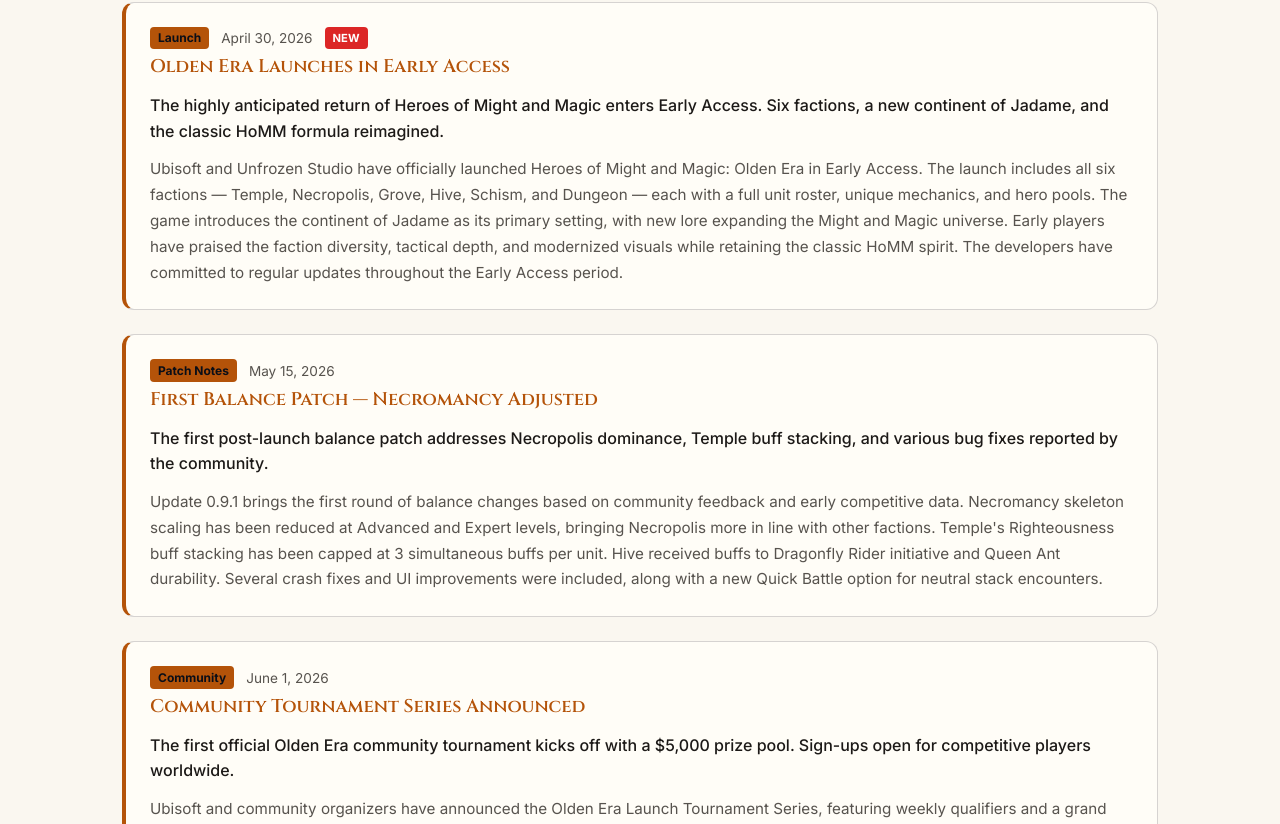
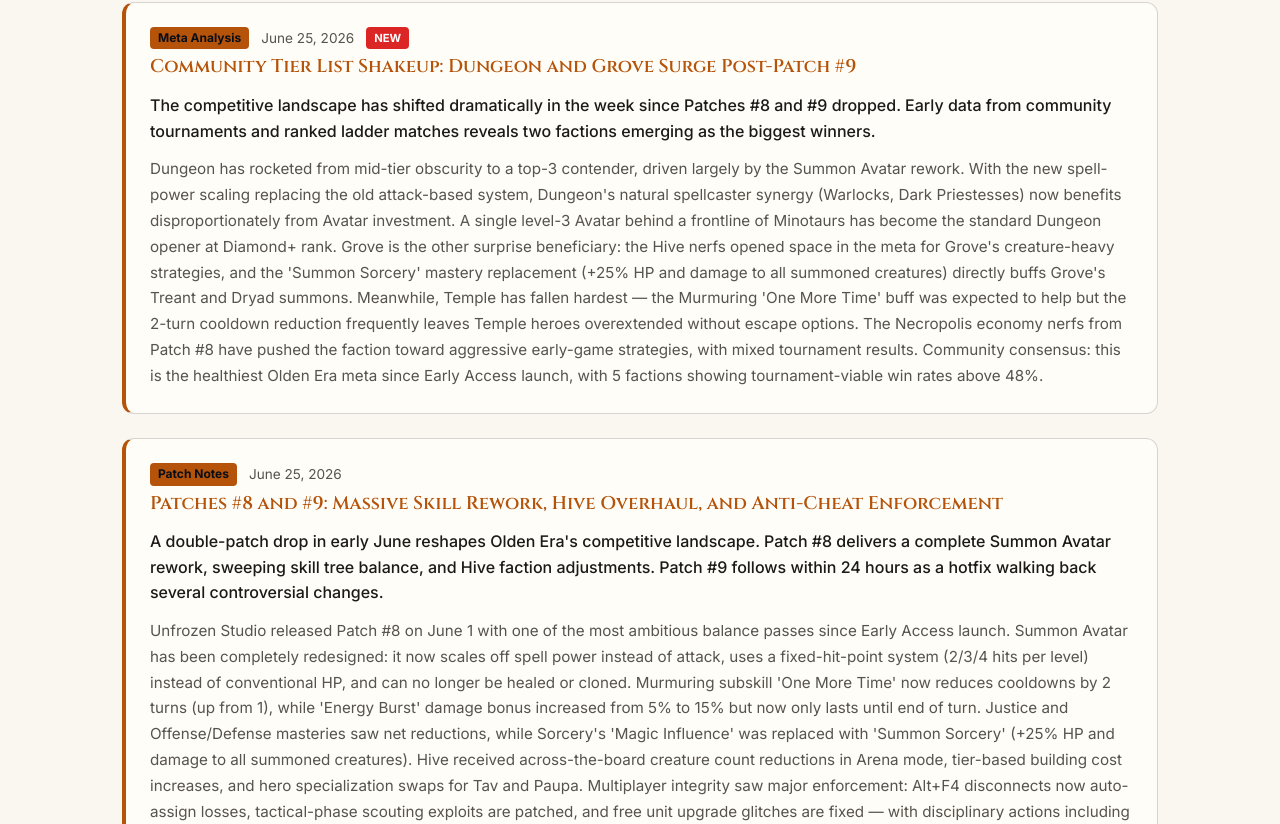
Before and after one commit to ryuuu2020/olden-era-guide, a Next.js app: page /news in a window 1280 px wide. Shown: the part 796-1620 px from the top of the page. Built offline with nearby package versions, Linux system fonts and the light colour scheme.

Commit message:
news: post-patch #9 meta analysis

```diff
--- a/app/news/page.tsx
+++ b/app/news/page.tsx
@@ -15,6 +15,24 @@
 }
 
 const newsItems: NewsItem[] = [
+  {
+    date: "June 25, 2026",
+    title: "Community Tier List Shakeup: Dungeon and Grove Surge Post-Patch #9",
+    tag: "Meta Analysis",
+    summary:
+      "The competitive landscape has shifted dramatically in the week since Patches #8 and #9 dropped. Early data from community tournaments and ranked ladder matches reveals two factions emerging as the biggest winners.",
+    details:
+      "Dungeon has rocketed from mid-tier obscurity to a top-3 contender, driven largely by the Summon Avatar rework. With the new spell-power scaling replacing the old attack-based system, Dungeon's natural spellcaster synergy (Warlocks, Dark Priestesses) now benefits disproportionately from Avatar investment. A single level-3 Avatar behind a frontline of Minotaurs has become the standard Dungeon opener at Diamond+ rank. Grove is the other surprise beneficiary: the Hive nerfs opened space in the meta for Grove's creature-heavy strategies, and the 'Summon Sorcery' mastery replacement (+25% HP and damage to all summoned creatures) directly buffs Grove's Treant and Dryad summons. Meanwhile, Temple has fallen hardest — the Murmuring 'One More Time' buff was expected to help but the 2-turn cooldown reduction frequently leaves Temple heroes overextended without escape options. The Necropolis economy nerfs from Patch #8 have pushed the faction toward aggressive early-game strategies, with mixed tournament results. Community consensus: this is the healthiest Olden Era meta since Early Access launch, with 5 factions showing tournament-viable win rates above 48%.",
+  },
+  {
+    date: "June 25, 2026",
+    title: "Patches #8 and #9: Massive Skill Rework, Hive Overhaul, and Anti-Cheat Enforcement",
+    tag: "Patch Notes",
+    summary:
+      "A double-patch drop in early June reshapes Olden Era's competitive landscape. Patch #8 delivers a complete Summon Avatar rework, sweeping skill tree balance, and Hive faction adjustments. Patch #9 follows within 24 hours as a hotfix walking back several controversial changes.",
+    details:
+      "Unfrozen Studio released Patch #8 on June 1 with one of the most ambitious balance passes since Early Access launch. Summon Avatar has been completely redesigned: it now scales off spell power instead of attack, uses a fixed-hit-point system (2/3/4 hits per level) instead of conventional HP, and can no longer be healed or cloned. Murmuring subskill 'One More Time' now reduces cooldowns by 2 turns (up from 1), while 'Energy Burst' damage bonus increased from 5% to 15% but now only lasts until end of turn. Justice and Offense/Defense masteries saw net reductions, while Sorcery's 'Magic Influence' was replaced with 'Summon Sorcery' (+25% HP and damage to all summoned creatures). Hive received across-the-board creature count reductions in Arena mode, tier-based building cost increases, and hero specialization swaps for Tav and Paupa. Multiplayer integrity saw major enforcement: Alt+F4 disconnects now auto-assign losses, tactical-phase scouting exploits are patched, and free unit upgrade glitches are fixed — with disciplinary actions including temporary and permanent bans for repeat offenders. Patch #9 (June 2) walked back several over-nerfs and fine-tuned the Hive adjustments based on 24 hours of live data.",
+  },
   {
     date: "April 30, 2026",
     title: "Olden Era Launches in Early Access",
```
